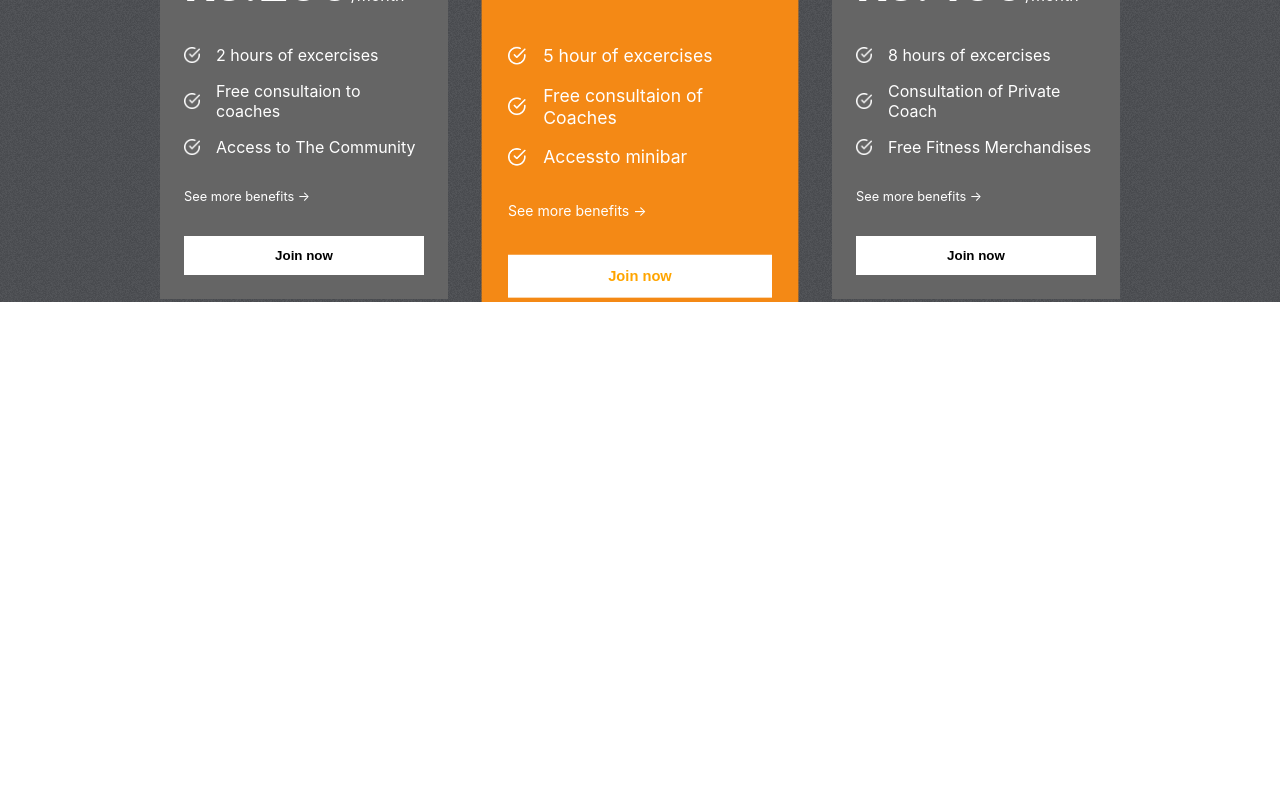
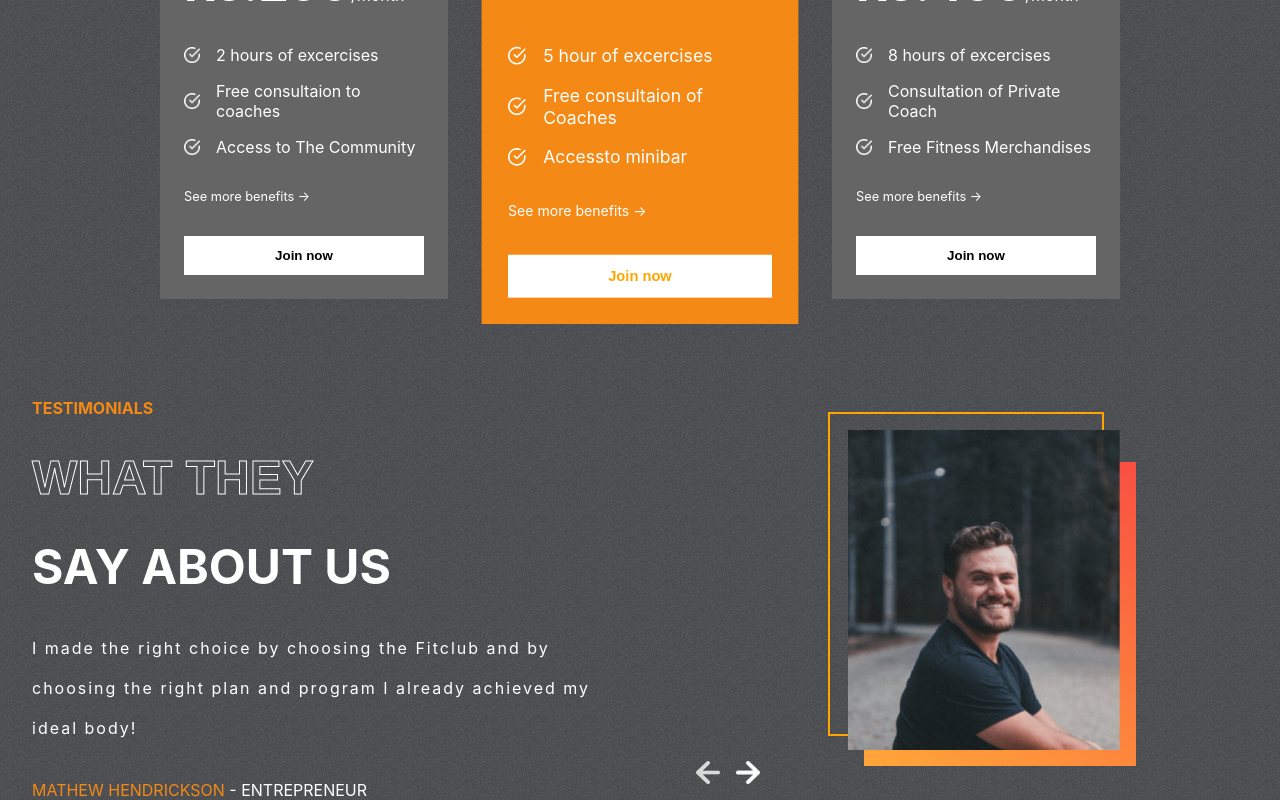
Before and after one commit to dhwanish-3/The-Fit-Club, a React (Create React App) app: page / in a window 1280 px wide. Shown: the part 2280-3080 px from the top of the page. Before the commit the page ends 2582 px from the top, so only its background shows below. Built offline with nearby package versions, Linux system fonts and the light colour scheme; the HTML template or start-up script is replaced by a standard one.

Commit message:
modified:   src/App.js 	new file:   src/components/Testimonials/Testimonials.css 	new file:   src/components/Testimonials/Testimonials.jsx

```diff
--- a/src/App.js
+++ b/src/App.js
@@ -3,6 +3,7 @@
 import { Plans } from './components/Plans/Plans';
 import { Programs } from './components/Programs/Programs';
 import { Reasons } from './components/Reasons/Reasons';
+import Testimonials from './components/Testimonials/Testimonials';
 function App() {
   return (
     <div className="App">
@@ -10,6 +11,7 @@
           <Programs/>
           <Reasons/>
           <Plans/>
+          <Testimonials/>
     </div>
   );
 }
--- /dev/null
+++ b/src/components/Testimonials/Testimonials.css
@@ -0,0 +1,73 @@
+.Testimonials{
+    display: flex;
+    gap: 1rem;
+    padding: 0 2rem;
+}
+
+.left-t{
+    display: flex;
+    flex: 1 1;
+    gap: 2rem ;
+    flex-direction: column;
+    text-transform: uppercase;
+    color: white;
+}
+.left-t>:nth-child(1){
+    color: var(--orange);
+    font-weight: bold;
+}
+.left-t>:nth-child(2),
+.left-t>:nth-child(3){
+    font-weight: bold;
+    font-size: 3rem;
+}
+.left-t>:nth-child(4){
+    text-transform: none;
+    align-items:justify;
+    letter-spacing: 2px;
+    line-height: 40px;
+}
+
+.right-t{
+    flex: 1;
+    position: relative;
+}
+.right-t>img{
+    position: absolute;
+    width: 17rem;
+    height: 20rem;
+    object-fit: cover;
+    right: 8rem;
+    top: 2rem;
+}
+.right-t>:nth-child(1){
+    position: absolute;
+    width: 17rem;
+    height: 20rem;
+    border: 2px solid orange;
+    background-color: transparent;
+    right: 9rem;
+    top: 0.9rem;
+}
+.right-t>:nth-child(2){
+    position: absolute;
+    width: 17rem;
+    height: 19rem;
+    right: 7rem;
+    top: 4rem;
+    background: var(--planCard);
+}
+
+.arrows{
+    display: flex;
+    gap: 1rem;
+    position: absolute;
+    bottom: 1rem;
+    left: 3rem;
+
+}
+.arrows>img{
+    width: 1.5rem;
+    cursor: pointer;
+
+}
--- /dev/null
+++ b/src/components/Testimonials/Testimonials.jsx
@@ -0,0 +1,50 @@
+import React from 'react';
+import './Testimonials.css'
+import  {testimonialsData} from '../../data/testimonialsData';
+import { useState } from 'react';
+import rightArrow from '../../assets/rightArrow.png';
+import leftArrow from '../../assets/leftArrow.png';
+const Testimonials=()=>{
+    const [selected,setselected]=useState(0);
+    const tLength=testimonialsData.length;
+    return (
+        <div className="Testimonials">
+            <div className="left-t">
+                <span>Testimonials</span>
+                <span className='stroke-text'>What they </span>
+                <span>say about us</span>
+                <span>
+                    {testimonialsData[selected].review}
+                </span>
+                <span>
+                    <span style={{color:'var(--orange)'}}>
+                        {testimonialsData[selected].name}
+                    </span>{" "}
+                    - {testimonialsData[selected].status}
+                </span>
+            </div>
+            <div className="right-t">
+                <div></div>
+                <div></div>
+                <img src={testimonialsData[selected].image} alt="" />
+                <div className="arrows">
+                    <img
+                    onClick={()=>{
+                        selected===0?
+                        setselected(tLength-1):
+                        setselected((prev)=>prev-1)
+                    }}
+                    src={leftArrow} alt="" />
+                    <img
+                    onClick={()=>{
+                        selected===tLength-1?setselected(0):
+                        setselected((prev)=>prev+1)
+                    }}
+                    src={rightArrow} alt="" />
+                </div>
+            </div>
+        </div>
+  );
+}
+
+export default Testimonials
```
